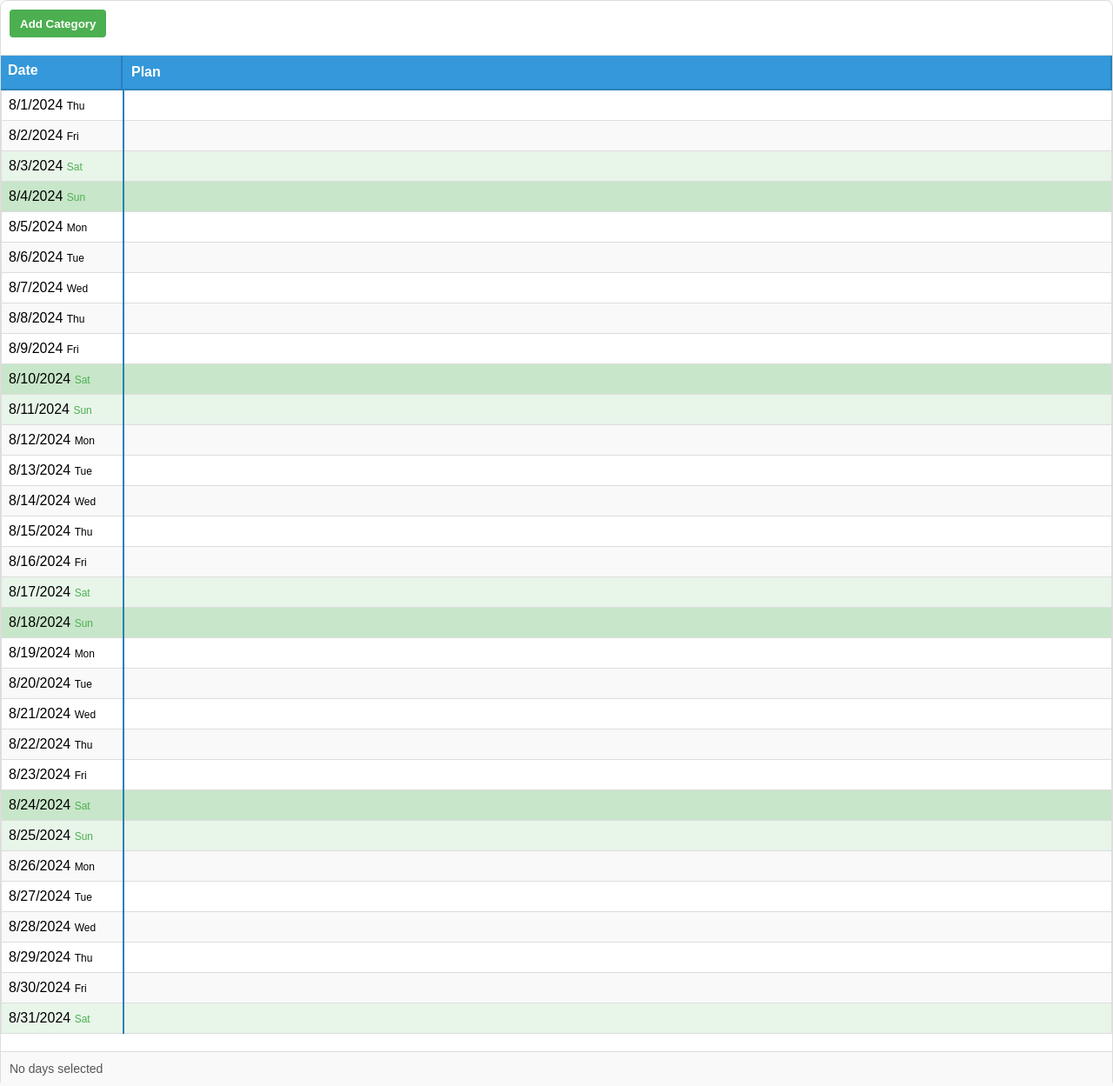
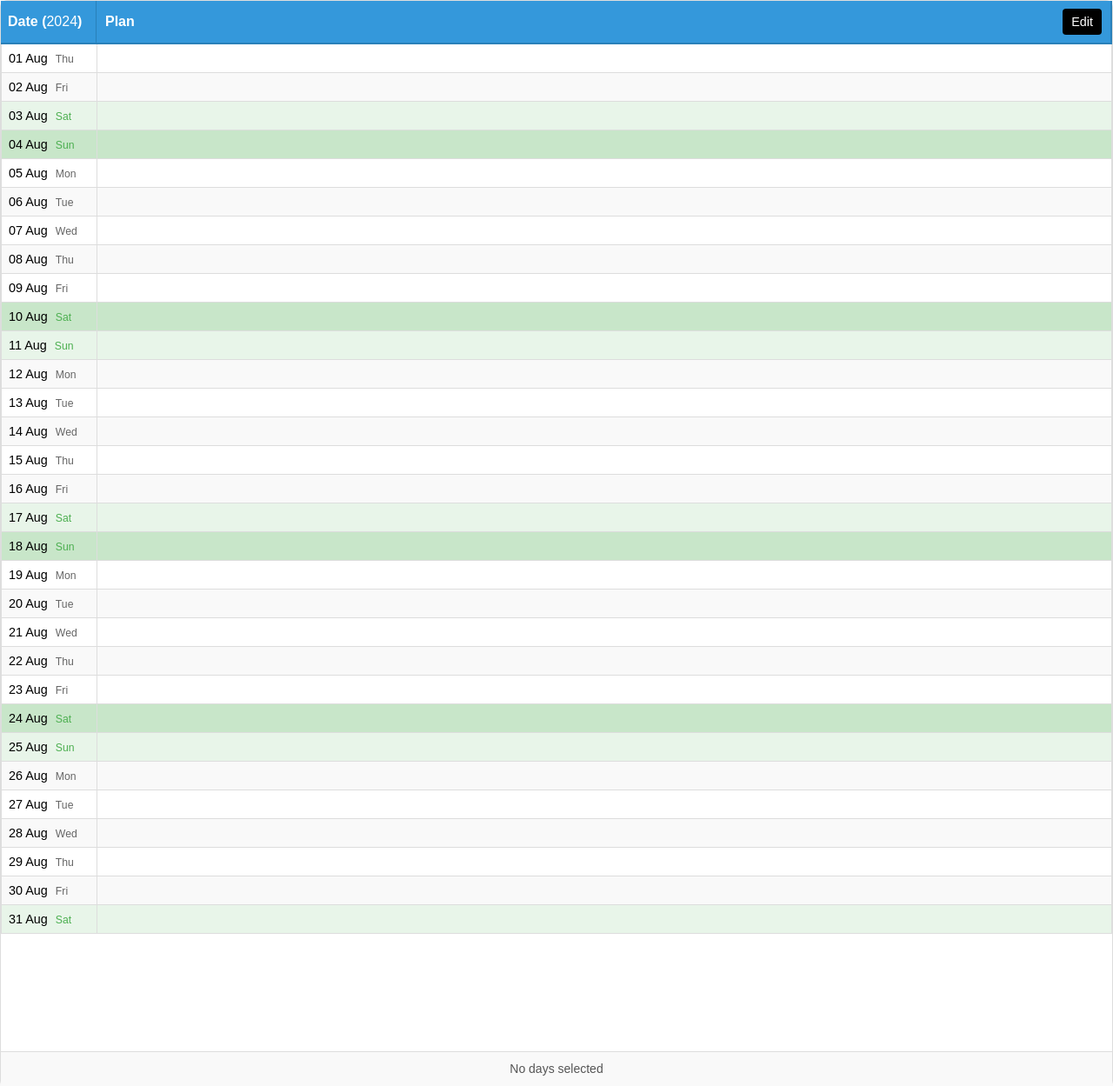
Before and after one commit to joaompinto/dayroller, a Flask app: page / in a window 1280 px wide. Shown: the whole page at 87% size. Run offline with Flask 3, Linux system fonts and the light colour scheme.

Commit message:
changed layout

```diff
--- a/static/calendarGenerator.js
+++ /dev/null
@@ -1,43 +0,0 @@
-function generateCalendarRows(year, month, categoryCount) {
-    const calendarBody = $('#calendarBody');
-    const date = new Date(year, month - 1, 1);
-    const lastDay = new Date(year, month, 0).getDate();
-
-    // Check if this month has already been generated
-    const existingRows = calendarBody.find(`tr[data-year="${year}"][data-month="${month}"]`);
-    if (existingRows.length > 0) {
-        return; // This month has already been generated, so we exit the function
-    }
-
-    const weekdays = ['Sun', 'Mon', 'Tue', 'Wed', 'Thu', 'Fri', 'Sat'];
-
-    for (let day = 1; day <= lastDay; day++) {
-        date.setDate(day);
-        const dayOfWeek = date.getDay();
-        const row = $('<tr>')
-            .addClass('calendar-row')
-            .attr('data-year', year)
-            .attr('data-month', month);
-
-        // Add 'weekend' class for Saturday and Sunday
-        if (dayOfWeek === 0 || dayOfWeek === 6) {
-            row.addClass('weekend');
-        }
-
-        const dateCell = $('<td>')
-            .html(`${date.toLocaleDateString()} <span class="weekday">${weekdays[dayOfWeek]}</span>`)
-            .addClass('date-cell'); // Apply class to date cells
-
-        row.append(dateCell);
-
-        // Add the "Plan" column cell
-        row.append($('<td>').addClass('plan-cell'));
-
-        // Add cells for existing categories
-        for (let i = 0; i < categoryCount; i++) {
-            row.append($('<td>'));
-        }
-
-        calendarBody.append(row);
-    }
-}
--- a/static/script.js
+++ b/static/script.js
@@ -4,6 +4,21 @@ let selectedRows = new Set();
 let isMouseDown = false;
 let startRowIndex = -1;
 let lastSelectedIndex = -1;
+let isEditMode = false;
+
+function toggleEditMode() {
+    isEditMode = !isEditMode;
+    const calendarHeader = $('.calendar-header');
+    const editModeBtn = $('#editModeBtn');
+
+    if (isEditMode) {
+        calendarHeader.show();
+        editModeBtn.text('Read');
+    } else {
+        calendarHeader.hide();
+        editModeBtn.text('Edit');
+    }
+}
 
 function updateLineCount() {
     const rowCount = $('#calendarBody tr').length;
@@ -48,44 +63,37 @@ function logVisibleRows() {
 }
 
 const rainbowColors = [
-    '#E63946', // Bright Red
-    '#F4A261', // Light Orange
-    '#FFD166', // Muted Yellow
-    '#2A9D8F', // Teal Green
-    '#48CAE4', // Sky Blue
-    '#3D5A80', // Navy Blue
-    '#9D4EDD'  // Lavender
+    '#E63946', '#F4A261', '#FFD166', '#2A9D8F', '#48CAE4', '#3D5A80', '#9D4EDD'
 ];
 
 function getContrastingTextColor(backgroundColor) {
     let r, g, b;
 
     if (backgroundColor.startsWith('rgb')) {
-        // Extract RGB values from 'rgb(r, g, b)' format
         [r, g, b] = backgroundColor.match(/\d+/g).map(Number);
     } else if (backgroundColor.startsWith('#')) {
-        // Convert hex to RGB
-        if (backgroundColor.length === 7) { // '#RRGGBB'
+        if (backgroundColor.length === 7) {
             [r, g, b] = [1, 3, 5].map(offset => parseInt(backgroundColor.slice(offset, offset + 2), 16));
-        } else if (backgroundColor.length === 9) { // '#RRGGBBAA'
+        } else if (backgroundColor.length === 9) {
             [r, g, b] = [1, 3, 5].map(offset => parseInt(backgroundColor.slice(offset, offset + 2), 16));
         }
     } else {
         throw new Error('Unsupported color format');
     }
 
-    // Calculate luminance using the YIQ color space
     const yiq = ((r * 299) + (g * 587) + (b * 114)) / 1000;
-
-    // Return white text if the background is dark, otherwise return black
     return (yiq >= 128) ? 'black' : 'white';
 }
+
 function generateCalendarRows(year, month) {
     const calendarBody = $('#calendarBody');
     const date = new Date(year, month - 1, 1);
     const lastDay = new Date(year, month, 0).getDate();
 
     const weekdays = ['Sun', 'Mon', 'Tue', 'Wed', 'Thu', 'Fri', 'Sat'];
+    const months = ['Jan', 'Feb', 'Mar', 'Apr', 'May', 'Jun', 'Jul', 'Aug', 'Sep', 'Oct', 'Nov', 'Dec'];
+
+    $('#headerYear').text(year);
 
     for (let day = 1; day <= lastDay; day++) {
         date.setDate(day);
@@ -93,22 +101,18 @@ function generateCalendarRows(year, month) {
         const row = $('<tr>')
             .addClass('calendar-row')
             .attr('data-year', year)
-            .attr('data-month', month);
+            .attr('data-month', months[month - 1]);
 
-        // Add 'weekend' class for Saturday and Sunday
         if (dayOfWeek === 0 || dayOfWeek === 6) {
             row.addClass('weekend');
         }
 
         const dateCell = $('<td>')
-            .html(`${date.toLocaleDateString()} <span class="weekday">${weekdays[dayOfWeek]}</span>`)
-            .addClass('date-cell'); // Apply class to date cells
+            .html(`${(day + '').padStart(2, '0')} ${months[month - 1]} <span class="weekday">${weekdays[dayOfWeek]}</span>`)
+            .addClass('date-cell');
 
         row.append(dateCell);
-
-        // Add the "Plan" column cell
         row.append($('<td>').addClass('plan-cell'));
-
 
         calendarBody.append(row);
     }
@@ -135,59 +139,60 @@ function handleRowClick(e) {
     const row = $(e.currentTarget);
     const rowIndex = row.index();
 
-    isMouseDown = true;
-
     if (e.shiftKey && lastSelectedIndex !== -1) {
-        updateSelection(rowIndex, true, false);
+        selectRowsBetween(lastSelectedIndex, rowIndex);
     } else if (e.ctrlKey || e.metaKey) {
-        updateSelection(rowIndex, false, true);
+        toggleRowSelection(rowIndex);
     } else {
-        updateSelection(rowIndex, false, false);
+        if (selectedRows.size === 1 && rowIndex > lastSelectedIndex) {
+            // If only one row is selected and clicking below it, select all rows in between
+            selectRowsBetween(lastSelectedIndex, rowIndex);
+        } else {
+            // In all other cases, select only the clicked row
+            selectSingleRow(rowIndex);
         }
     }
 
-function updateSelection(endRowIndex, isShiftKey, isCtrlKey) {
-    if (isShiftKey && lastSelectedIndex !== -1) {
-        const start = Math.min(endRowIndex, lastSelectedIndex);
-        const end = Math.max(endRowIndex, lastSelectedIndex);
+    updateSelectionInfo();
+}
 
-        for (let i = start; i <= end; i++) {
-            const currentRow = $('#calendarBody tr').eq(i);
-            currentRow.addClass('selected-row');
-            selectedRows.add(i);
+
+function selectRowsBetween(start, end) {
+    const minIndex = Math.min(start, end);
+    const maxIndex = Math.max(start, end);
+
+    $('#calendarBody tr').each(function(index) {
+        if (index >= minIndex && index <= maxIndex) {
+            $(this).addClass('selected-row');
+            selectedRows.add(index);
+        } else {
+            $(this).removeClass('selected-row');
+            selectedRows.delete(index);
         }
-    } else if (isCtrlKey) {
-        const row = $('#calendarBody tr').eq(endRowIndex);
+    });
+
+    lastSelectedIndex = end;
+}
+
+function toggleRowSelection(index) {
+    const row = $('#calendarBody tr').eq(index);
     row.toggleClass('selected-row');
-        if (selectedRows.has(endRowIndex)) {
-            selectedRows.delete(endRowIndex);
+    if (selectedRows.has(index)) {
+        selectedRows.delete(index);
     } else {
-            selectedRows.add(endRowIndex);
-        }
-    } else {
-        // Check if the clicked row is adjacent to the last selected row
-        const isAdjacent = Math.abs(endRowIndex - lastSelectedIndex) === 1;
-
-        if (isAdjacent && selectedRows.size > 0) {
-            // Extend selection to include the adjacent row
-            const row = $('#calendarBody tr').eq(endRowIndex);
-            row.addClass('selected-row');
-            selectedRows.add(endRowIndex);
-        } else {
-            // Reset selection and select only the new row
-            $('#calendarBody tr').removeClass('selected-row');
-            selectedRows.clear();
-            const row = $('#calendarBody tr').eq(endRowIndex);
-            row.addClass('selected-row');
-            selectedRows.add(endRowIndex);
+        selectedRows.add(index);
+        lastSelectedIndex = index;
     }
 }
 
-    lastSelectedIndex = endRowIndex;
-    updateSelectionInfo();
+function selectSingleRow(index) {
+    $('#calendarBody tr').removeClass('selected-row');
+    selectedRows.clear();
+    const row = $('#calendarBody tr').eq(index);
+    row.addClass('selected-row');
+    selectedRows.add(index);
+    lastSelectedIndex = index;
 }
-
-// ... (rest of the code remains the same)
 
 function handleMouseEnter(e) {
     if (!isMouseDown) return;
@@ -195,13 +200,13 @@ function handleMouseEnter(e) {
     const row = $(e.currentTarget);
     const rowIndex = row.index();
 
-    updateSelection(rowIndex, true, false);
+    selectRowsBetween(lastSelectedIndex, rowIndex);
+    updateSelectionInfo();
 }
 
 function handleMouseUp() {
     isMouseDown = false;
 }
-
 
 function loadNextMonth() {
     currentMonth++;
@@ -224,10 +229,12 @@ function checkScroll() {
 }
 
 $(document).ready(function() {
-    currentYear = year || new Date().getFullYear();
-    currentMonth = month || new Date().getMonth() + 1;
+    currentYear = new Date().getFullYear();
+    currentMonth = new Date().getMonth() + 1;
 
-    generateCalendarRows(currentYear, currentMonth, categoryCount);
+    generateCalendarRows(currentYear, currentMonth);
+
+    $('#editModeBtn').on('click', toggleEditMode);
 
     $('.table-body').on('scroll', checkScroll);
     $('#addCategoryBtn').on('click', addCategory);
@@ -236,21 +243,14 @@ $(document).ready(function() {
         .on('mousedown', 'tr', handleRowClick)
         .on('mouseenter', 'tr', handleMouseEnter);
 
-    $(document)
-        .on('mouseup', handleMouseUp);
+    $(document).on('mouseup', handleMouseUp);
 
-    // Prevent context menu on the calendar body
     $('#calendarBody').on('contextmenu', function(e) {
         e.preventDefault();
     });
 
-    // Attach event listener to category buttons
     $(document).on('click', '.category-button', handleCategoryClick);
-
-
 });
-
-// ... (previous code remains the same)
 
 function handleCategoryClick(e) {
     e.preventDefault();
@@ -264,12 +264,10 @@ function handleCategoryClick(e) {
 
     if (value !== null) {
         if (value === '-') {
-            // Remove the category from all rows
             $('#calendarBody tr').each(function() {
                 $(this).find(`.plan-category-element[data-category="${categoryName}"]`).remove();
             });
 
-            // Remove the category button
             categoryButton.remove();
             categoryCount--;
         } else {
@@ -277,27 +275,21 @@ function handleCategoryClick(e) {
                 const row = $('#calendarBody tr').eq(rowIndex);
                 const planCell = row.find('td.plan-cell');
 
-                // Check if this category already exists for this row
                 const existingCategory = planCell.find(`.plan-category-element[data-category="${categoryName}"]`);
                 if (existingCategory.length) {
                     if (value.trim() === '') {
-                        // If the new value is empty, remove the existing category
                         existingCategory.remove();
                     } else {
-                        // If it exists and the new value is not empty, update its text
                         existingCategory.text(value);
                     }
                 } else if (value.trim() !== '') {
-                    // If it doesn't exist and the value is not empty, add it
                     planCell.append(`<div class="plan-category-element" data-category="${categoryName}" style="background-color: ${buttonColor}; color: ${textColor};">${value}</div>`);
                 }
 
-                // Ensure the row remains selected
                 row.addClass('selected-row');
             });
         }
 
-        // Update the selection info
         updateSelectionInfo();
     }
 }
@@ -319,17 +311,16 @@ function updateSelectionInfo() {
 
     let infoText = `<strong>${count}</strong> day${count !== 1 ? 's' : ''} selected`;
     if (weekendCount > 0) {
-        infoText += ` (incl. <strong>${weekendCount}</strong> weekend)`;
+        infoText += ` (<strong>${weekendCount}</strong> weekend days)`;
     }
 
-    // Add category counts
     const categoryCounts = countCategories();
     if (Object.keys(categoryCounts).length > 0) {
-        infoText += " | Categories:";
+        infoText += " |";
         for (const [category, categoryCount] of Object.entries(categoryCounts)) {
-            infoText += ` ${category} (${categoryCount}),`;
+            infoText += ` ${category} (<strong>${categoryCount}</strong>),`;
         }
-        infoText = infoText.slice(0, -1); // Remove the last comma
+        infoText = infoText.slice(0, -1);
     }
 
     $('#selectionInfo').html(infoText);
--- a/static/styles.css
+++ b/static/styles.css
@@ -63,15 +63,17 @@ body, html {
     padding: 10px;
     border-top: 1px solid #ddd;
     background-color: #f9f9f9;
+    text-align: center; /* Add this line to center the content */
 }
 
 #selectionInfo {
     font-size: 14px;
     color: #555;
     line-height: 1.4;
-    text-align: left;
     width: 100%;
     box-sizing: border-box;
+    /* Remove text-align: left; if it exists */
+    display: inline-block; /* Add this line */
 }
 
 .calendar-header-top {
@@ -134,16 +136,26 @@ body, html {
     font-weight: bold;
     border-bottom: 2px solid #2980b9;
     color: white;
+    height: 50px; /* Set a fixed height for the entire header row */
 }
+
 
 .header-cell {
     position: relative;
-    padding: 10px;
+    padding: 0 10px; /* Remove vertical padding */
     text-align: left;
     overflow: hidden;
     white-space: nowrap;
     text-overflow: ellipsis;
     border-right: 1px solid #2980b9;
+    display: flex;
+    align-items: center;
+    height: 100%; /* Make sure each cell takes full height of the header */
+}
+
+.header-cell.plan-header {
+    justify-content: space-between;
+    flex-grow: 1; /* Allow the plan header to take remaining space */
 }
 
 .header-cell:last-child {
@@ -154,22 +166,38 @@ body, html {
     background-color: #3498db;
     color: white;
     border-right: 2px solid #2980b9;
-    width: 100%;
+    flex-grow: 1;
+    width: auto;
+    max-width: none;
 }
 
 .header-cell.date-header,
 td.date-cell {
-    width: 140px;
-    min-width: 140px;
-    max-width: 140px;
-    flex: 0 0 140px;
+    width: 110px;  /* Reduced from 120px to 110px */
+    min-width: 110px;  /* Reduced from 120px to 110px */
+    max-width: 110px;  /* Reduced from 120px to 110px */
+    flex: 0 0 110px;  /* Reduced from 120px to 110px */
     box-sizing: border-box;
     padding: 8px;
-    border-right: 2px solid #2980b9;
     overflow: hidden;
     white-space: nowrap;
     text-overflow: ellipsis;
+    border-right: 1px solid #ddd;
 }
+
+.header-cell.date-header {
+    border-right: 1px solid #2980b9;
+}
+
+
+.date-cell {
+    font-size: 0.9em;
+}
+
+#headerYear {
+    font-weight: normal;
+}
+
 
 .table-body {
     overflow-y: auto;
@@ -216,7 +244,9 @@ td:first-child {
 }
 
 .weekday {
-    font-size: 0.75em;
+    font-size: 0.85em;
+    color: #666;
+    margin-left: 5px;
 }
 
 .selected-row {
@@ -259,3 +289,22 @@ td:first-child {
 .category-list::-webkit-scrollbar-thumb:hover {
     background: #555;
 }
+
+#editModeBtn {
+    padding: 5px 10px;
+    background-color: #000000; /* Changed to black */
+    color: white;
+    border: none;
+    border-radius: 4px;
+    cursor: pointer;
+    font-size: 0.9em;
+    height: 30px;
+    display: flex;
+    align-items: center;
+    justify-content: center;
+    margin-left: 10px;
+}
+
+#editModeBtn:hover {
+    background-color: #333333; /* Dark gray for hover state */
+}
--- a/templates/index.html
+++ b/templates/index.html
@@ -10,7 +10,7 @@
 <body>
     <div class="main-container">
         <div class="calendar-container">
-          <div class="calendar-header">
+          <div class="calendar-header" style="display: none;">
             <div class="calendar-header-top">
               <button id="addCategoryBtn">Add Category</button>
               <div class="category-list">
@@ -22,10 +22,11 @@
             <div class="calendar-grid">
                 <div class="table-header">
                     <div class="header-cell date-header" aria-label="Date Header">
-                  Date
+                      Date (<span id="headerYear"></span>)
                     </div>
                     <div class="header-cell plan-header" aria-label="Plan Header">
                       Plan
+                      <button id="editModeBtn">Edit</button>
                     </div>
                 </div>
 
@@ -52,7 +53,6 @@
         var year = {{ year }};
         var month = {{ month }};
     </script>
-    <script src="{{ url_for('static', filename='calendarGenerator.js') }}"></script>
     <script src="{{ url_for('static', filename='script.js') }}"></script>
 </body>
 </html>
```
Lines whose indentation alone changed are shown as unchanged.
